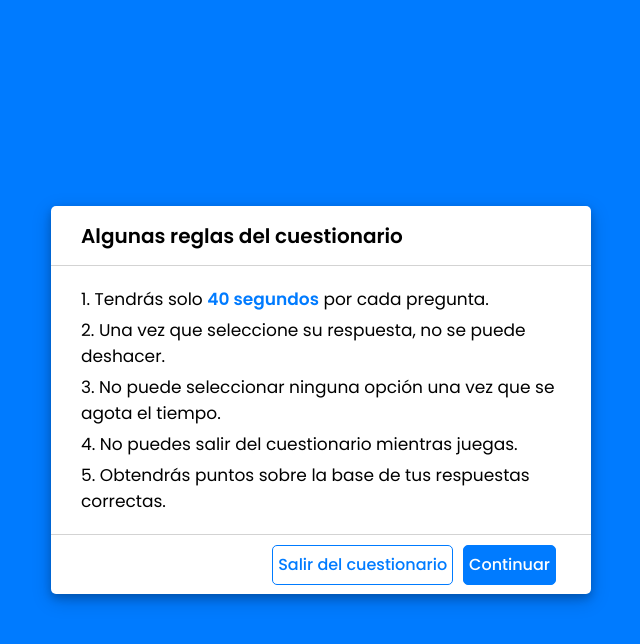
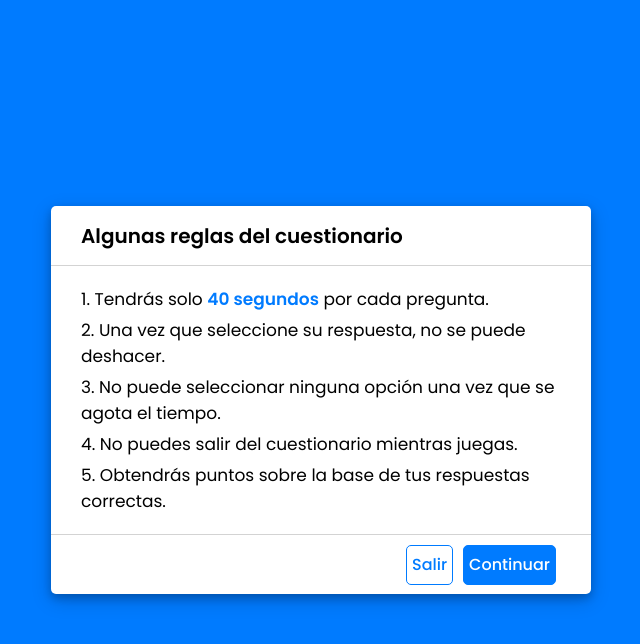
Before and after one commit to Hecteica/cuestionario2, a plain HTML site: page index.html in a window 1280 px wide. Both pictures are taken after a click on the button "Vamos allá!!!". Shown: the whole page, without its empty margins (319-959 px from the left). Drawn offline with Linux system fonts and the light colour scheme.

Commit message:
Update index.html

```diff
--- a/index.html
+++ b/index.html
@@ -25,7 +25,7 @@
             <div class="info">5. Obtendrás puntos sobre la base de tus respuestas correctas.</div>
         </div>
         <div class="buttons">
-            <button class="quit">Salir del cuestionario</button>
+            <button class="quit">Salir</button>
             <button class="restart">Continuar</button>
         </div>
     </div>
```
